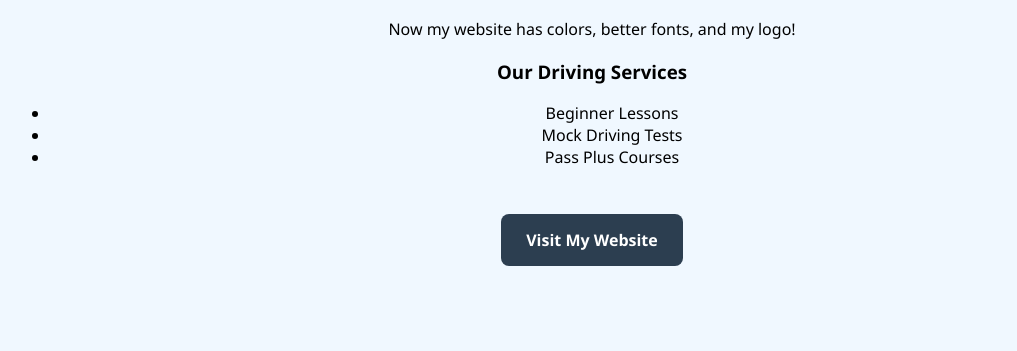
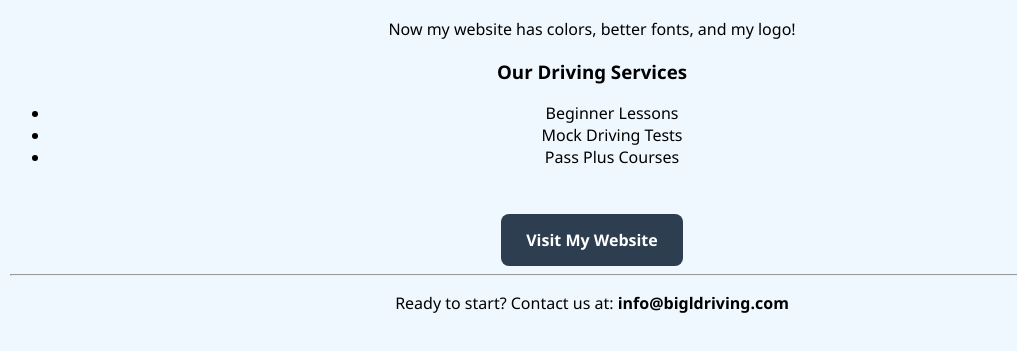
Before and after one commit to sheerazdev123-glitch/my-web-project, a plain HTML site: page index.html in a window 1280 px wide. Shown: the part 693-1044 px from the top of the page, without its empty margins (48-1065 px from the left). Before the commit the page ends 1017 px from the top, so only its background shows below. Drawn offline with Linux system fonts and the light colour scheme.

Commit message:
Version 7.0: added contact footer and practiced git diff

```diff
--- a/index.html
+++ b/index.html
@@ -23,6 +23,8 @@
 
     <a href="https://www.google.com" class="my-button">Visit My Website</a>
 
+<hr>
+<p>Ready to start? Contact us at: <strong>info@bigldriving.com</strong></p>
 
 </body>
 </html>
--- a/style.css
+++ b/style.css
@@ -32,6 +32,7 @@ img {
     transition: 0.3s;           /* Makes the color change smooth */
 }
 
+
 .my-button:hover {
     background-color: #e74c3c;  /* Turns a nice red when you hover! */
     cursor: pointer;
```
